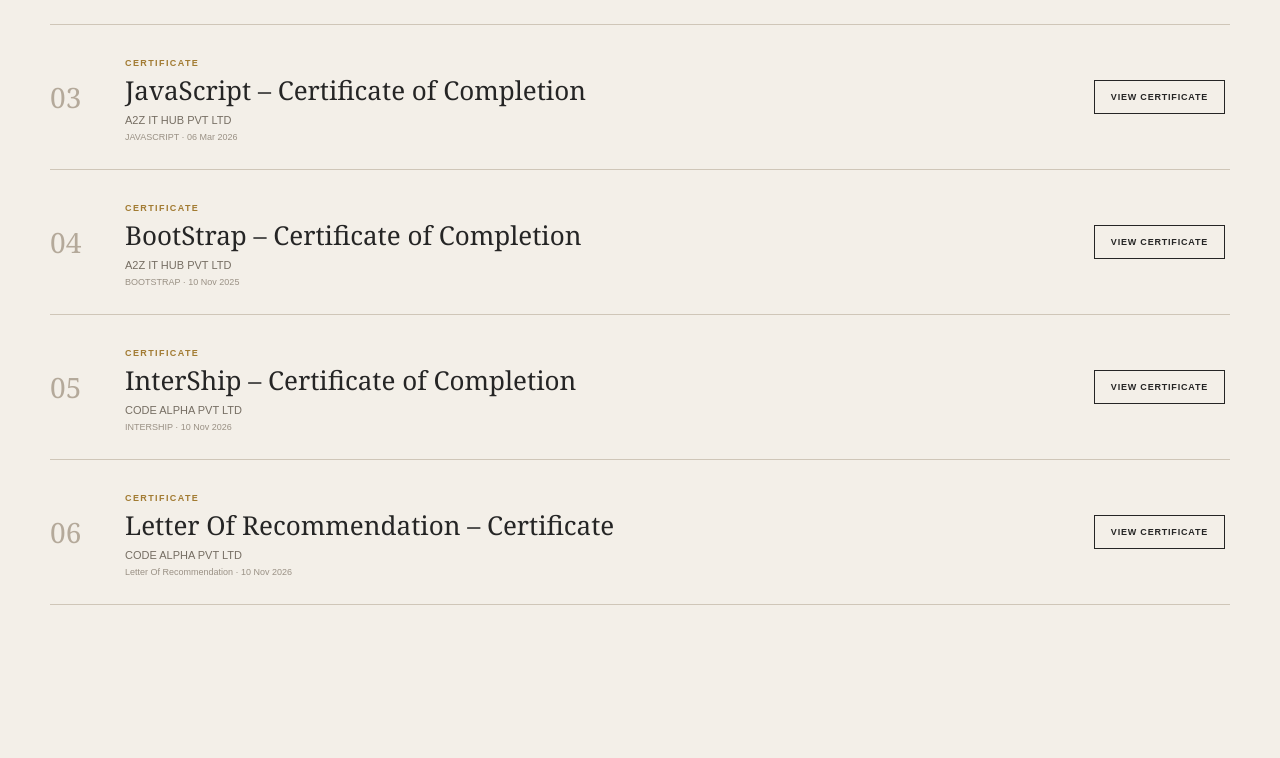
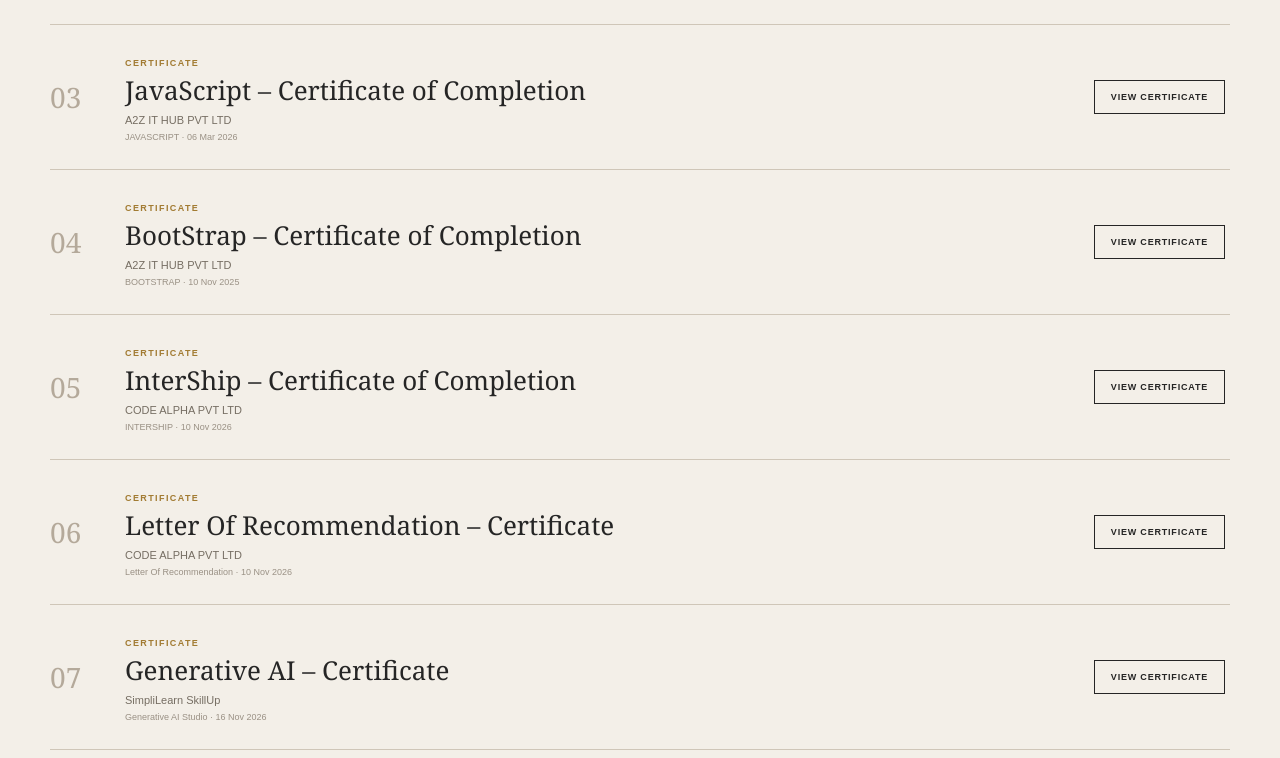
Before and after one commit to rahulgaik999/Certificates, a plain HTML site: page index.html in a window 1280 px wide. Shown: the part 398-1156 px from the top of the page. Before the commit the page ends 1043 px from the top, so only its background shows below. Drawn offline with Linux system fonts and the light colour scheme.

Commit message:
Add Generative AI certificate section to index.html
Added a new certificate section for Generative AI.

```diff
--- a/index.html
+++ b/index.html
@@ -713,6 +713,44 @@
 
                 </article>
 
+                <!-- CERTIFICATE 7 -->
+                <article class="certificate-item">
+
+                    <div class="certificate-number">
+                        07
+                    </div>
+
+                    <div class="certificate-info">
+
+                        <span class="certificate-type">
+                            Certificate
+                        </span>
+
+                        <h3>
+                            Generative AI – Certificate
+                        </h3>
+
+                        <p>
+                           SimpliLearn SkillUp
+                        </p>
+
+                        <div class="certificate-date">
+                            Generative AI Studio · 16 Nov 2026
+                        </div>
+
+                    </div>
+
+                    <button
+                        class="view-button"
+                        onclick="openPDF(
+                            'Generative Ai Certificate.pdf',
+                            'Generative AI – Certificate'
+                        )">
+                        View Certificate
+                    </button>
+
+                </article>
+
             </div>
 
         </section>
```
